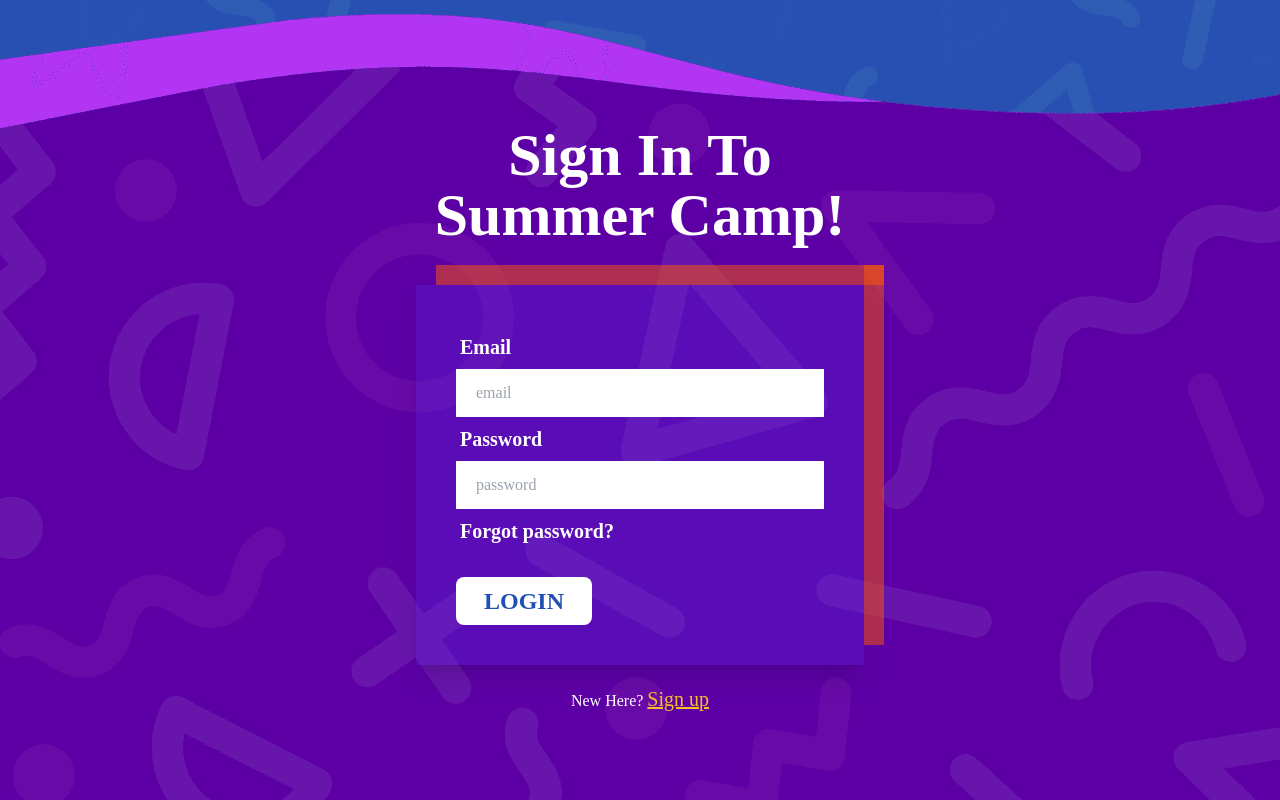
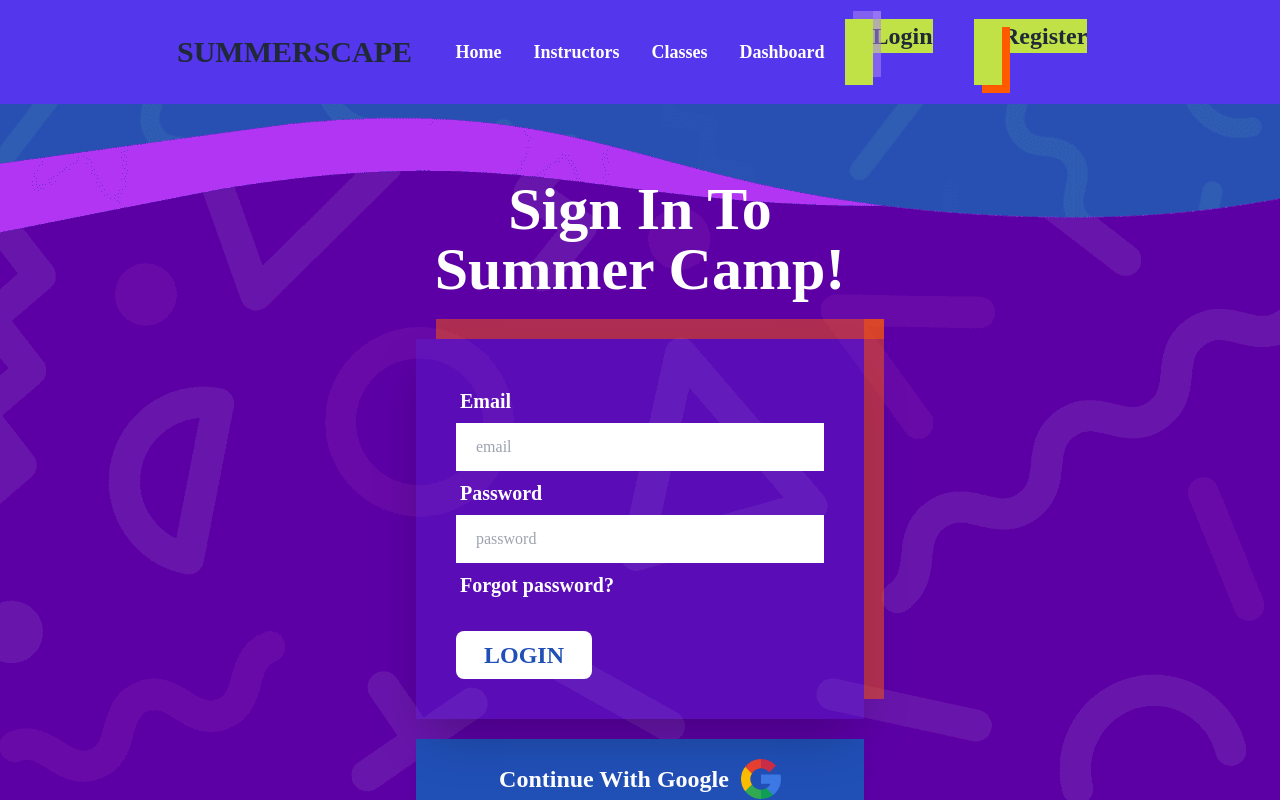
Before and after one commit to HaqueArif/Summer-Camp, a React (Vite) app: page /login in a window 1280 px wide. Shown: the top 800 px of the page. Built offline with nearby package versions, Linux system fonts and the light colour scheme; no server answers; a web font is replaced by a local one.

Commit message:
added google login system on login page

```diff
--- a/src/NavBar/NavBar.css
+++ b/src/NavBar/NavBar.css
@@ -8,7 +8,7 @@
     height: 8px;
     bottom:100%;
     left: 8px;
-    background-color: rgba(168, 133, 245, 0.552);
+    background-color: #a885f58d;
 }
 .login::after{
     position:absolute;
--- a/src/Pages/Login/Login.jsx
+++ b/src/Pages/Login/Login.jsx
@@ -1,17 +1,15 @@
 import { Link, useLocation, useNavigate } from 'react-router-dom';
-import bgBanner from '../../assets/loginbg.png'
+import google from '../../assets/google.png'
 import './Login.css'
-import { useState } from 'react';
 import useAuth from '../../hooks/useAuth';
 import Swal from 'sweetalert2';
 import { useForm } from 'react-hook-form';
 
 const Login = () => {
 
-    const [disabled, setDisabled] = useState(true);
     const navigate = useNavigate()
     const location = useLocation()
-    const { signIn } = useAuth()
+    const { signIn, signInWithGoogle } = useAuth()
 
     const from = location.state?.from?.pathname || '/';
 
@@ -28,6 +26,18 @@ const Login = () => {
         }
         return true;
     };
+
+    const handleGoogleSignIn = () => {
+        signInWithGoogle()
+            .then(result => {
+                const user = result.user;
+                console.log(user);
+                navigate(from, { replace: true })
+            })
+            .catch(error => {
+                console.log('errorrrr', error.message);
+            })
+    }
 
 
     const onSubmit = data => {
@@ -52,13 +62,13 @@ const Login = () => {
 
 
     return (
-        <div className='mainBg'>
+        <div className='mainBg pb-60'>
             <div className=" bgBanner min-h-screen p-5 md:p-5 flex justify-center items-center">
                 <div className="card flex-shrink-0 w-full max-w-md">
                     <div>
                         <h2 className='text-white text-6xl font-bold text-center my-10 '>Sign In To Summer Camp!</h2>
                     </div>
-                    <form onSubmit={handleSubmit(onSubmit)} className="shadow-xl bg-[#5436ec3a] py-5 px-3 md:p-10">
+                    <form onSubmit={handleSubmit(onSubmit)} className="shadow-2xl bg-[#5436ec3a] hover:bg-[#5436EC] duration-300 py-5 px-3 md:p-10">
                         <div className="">
                             <label className="label">
                                 <span className="text-white text-xl font-bold">Email</span>
@@ -89,6 +99,10 @@ const Login = () => {
                             <input type='submit' className="btn font-bold hover:bg-[#3870E8] hover:text-white border-none bg-white text-[#204FB6] text-2xl mr-5 px-7 py-1" value='Login' />
                         </div>
                     </form>
+                    <div onClick={handleGoogleSignIn} className=' cursor-pointer mt-5 shadow-xl hover:bg-[#ff5a0080] duration-200 py-5 flex justify-center items-center gap-3 bg-[#204FB6] googleStyle'>
+                        <h2 className='text-white text-2xl font-bold'>Continue With Google</h2>
+                        <img src={google} alt="GOOGLE" className='w-10' />
+                    </div>
                     <p className='text-center text-xl mt-5'><small className='text-white'>New Here? </small><Link to="/signup" className='text-warning link'>Sign up</Link></p>
                 </div>
             </div>
--- a/src/Pages/SignUp/SignUp.jsx
+++ b/src/Pages/SignUp/SignUp.jsx
@@ -162,7 +162,7 @@ const SignUp = () => {
                             <input type='submit' className="btn font-bold hover:bg-[#3870E8] hover:text-white border-none bg-white text-[#204FB6] text-2xl mr-5 px-7 py-1" value='Login' />
                         </div>
                     </form>
-                    <p className='text-center text-xl mt-5'><small className='text-white'>Already Have An Account? </small><Link to="/signup" className='text-warning link'>Sign in</Link></p>
+                    <p className='text-center text-xl mt-5'><small className='text-white'>Already Have An Account? </small><Link to="/login" className='text-warning link'>Sign in</Link></p>
                 </div>
             </div>
         </div>
```
Also changed, not shown: src/Routes/Routes.jsx (+9 -9 lines), src/Pages/Login/Login.css (line endings or trailing spaces), src/assets/google.png (added).
